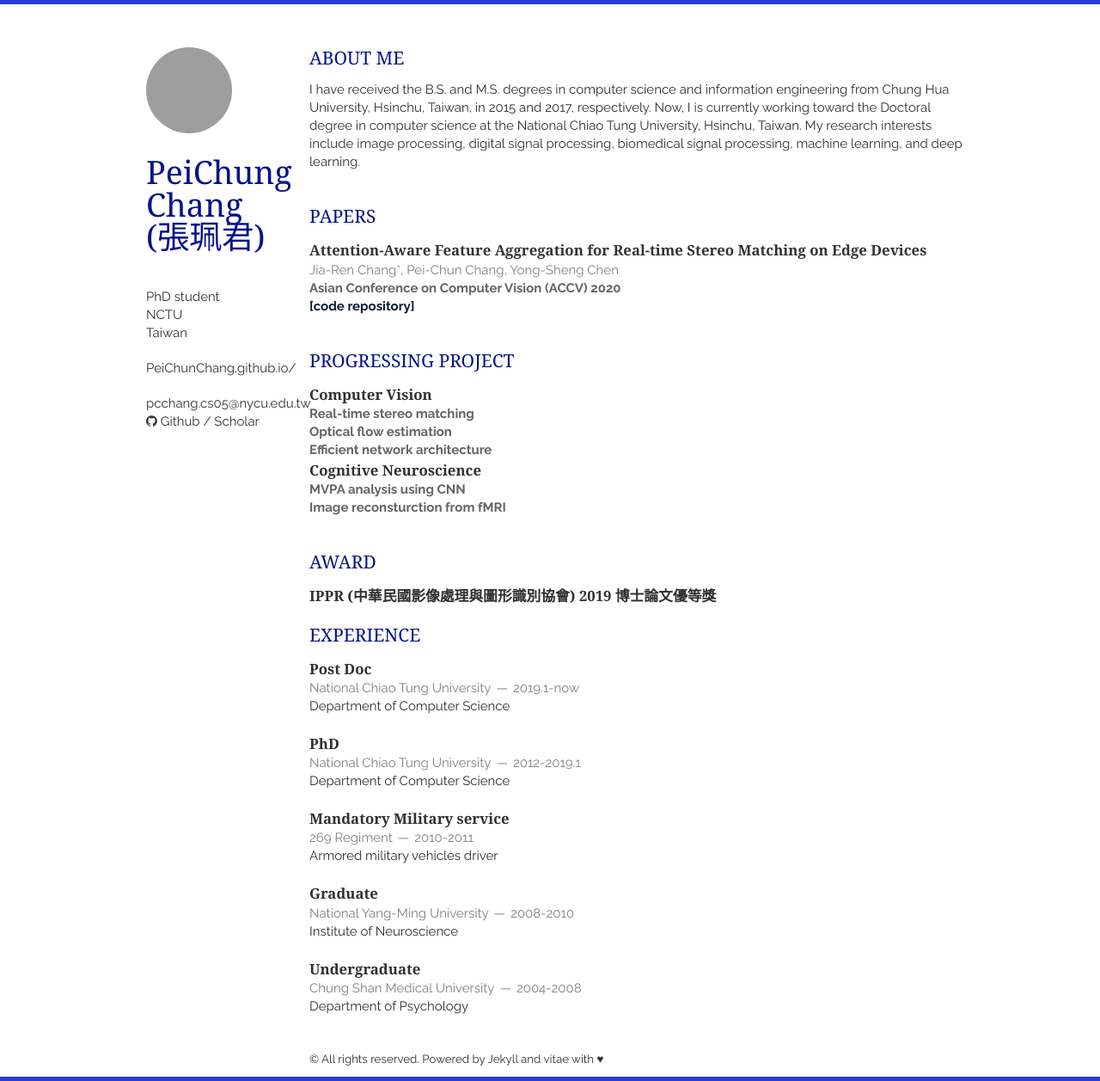
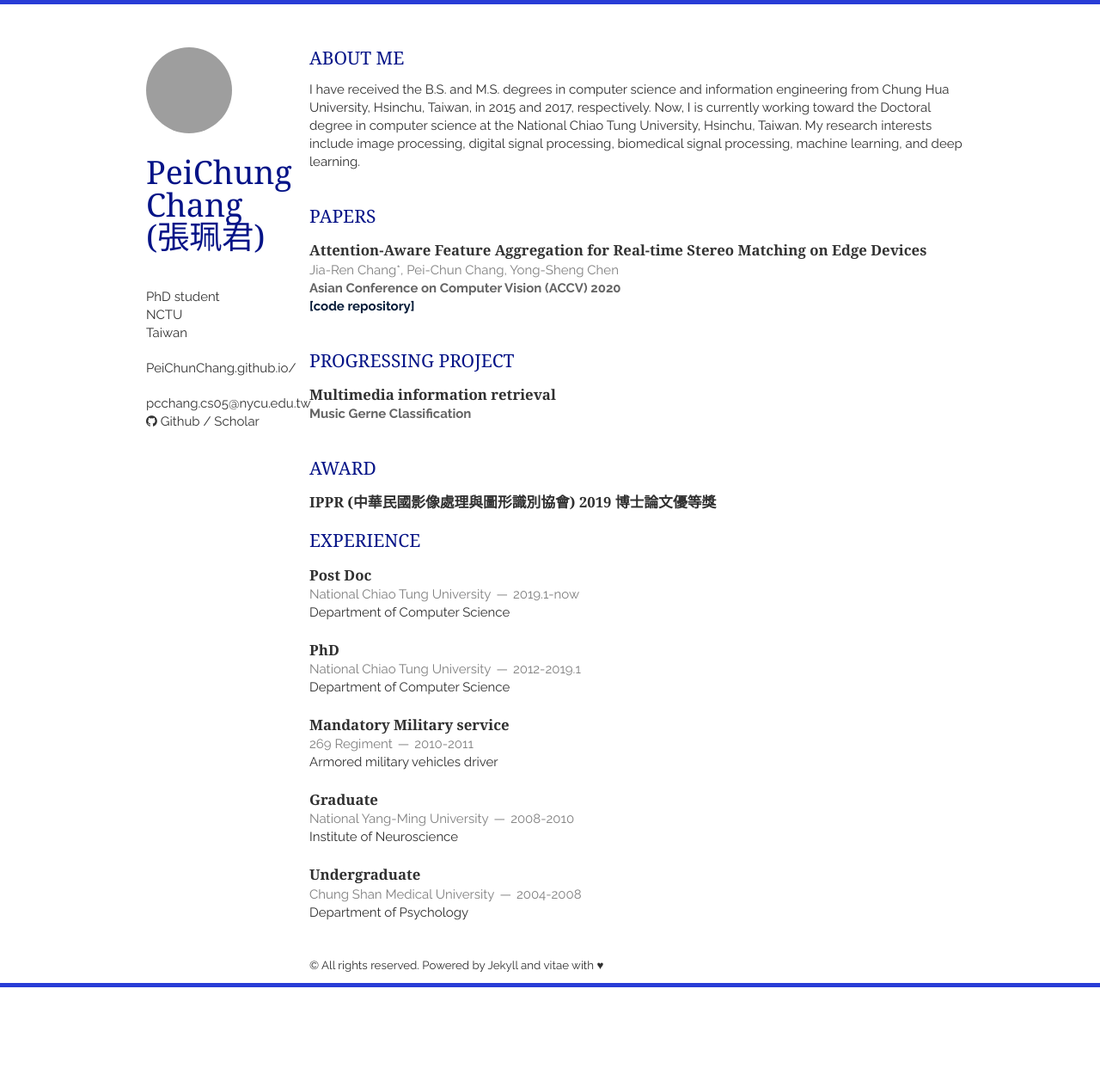
Before and after one commit to PeiChunChang/PeiChunChang.github.io, a Jekyll site: the page built from index.html, in a window 1280 px wide. Shown: the whole page at 86% size. Built offline with Jekyll 4.4.1, drawn with Linux system fonts in a browser that asks for light colours; nearby versions of some CDN libraries; the list of posts is cut into pages by our own code; a style sheet for code colours, icons or effects is not loaded; after the commit the page ends 1148 px from its top, so only the background shows below that; grey boxes are pictures that could not be loaded.

Commit message:
Update project.html

```diff
--- a/_includes/project.html
+++ b/_includes/project.html
@@ -2,25 +2,10 @@
     <h1>Progressing Project</h1>
     <article>
         <header>
-            <h1>Computer Vision</h1>
+            <h1>Multimedia information retrieval</h1>
         </header>
         <p>
-           <em>Real-time stereo matching</em>
-        </p>
-        <p>
-           <em>Optical flow estimation</em>
-        </p>
-        <p>
-           <em>Efficient network architecture</em>
-        </p>
-        <header>
-            <h1>Cognitive Neuroscience</h1>
-        </header>
-        <p>
-           <em>MVPA analysis using CNN</em>
-        </p>
-        <p>
-           <em>Image reconsturction from fMRI</em>
+           <em>Music Gerne Classification</em>
         </p>
     </article>
 </section>
```
